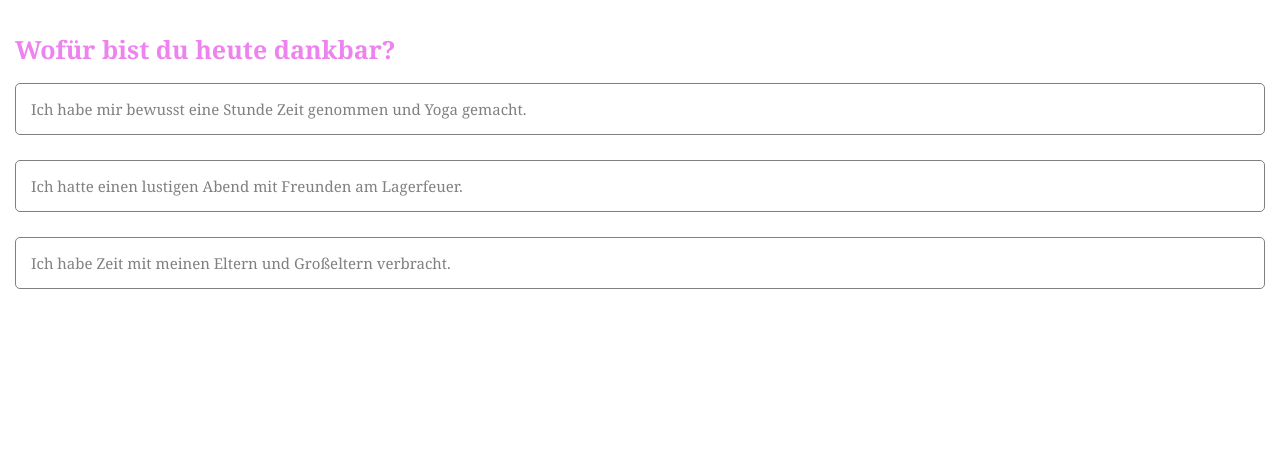
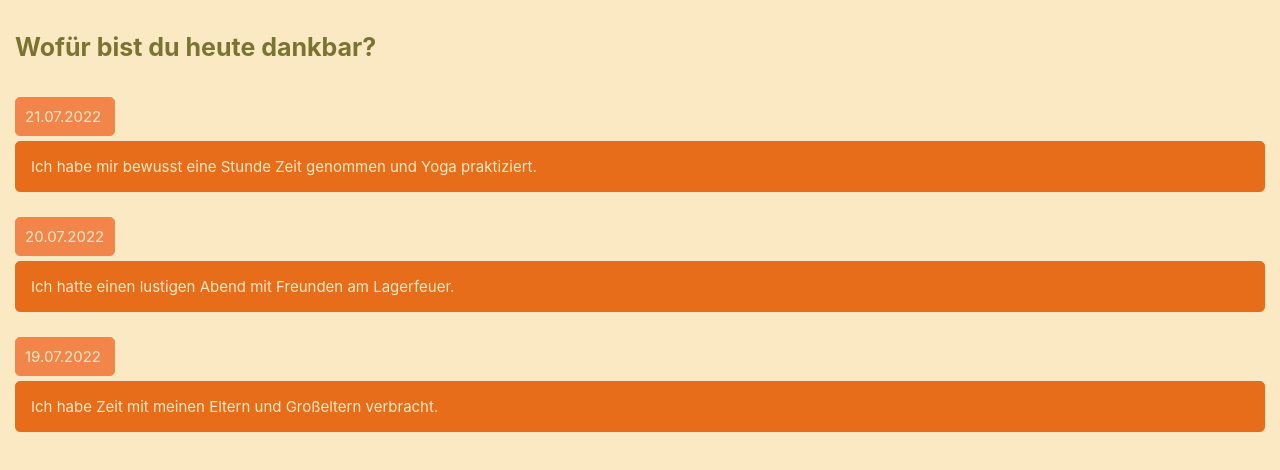
Before and after one commit to yvonneadam/capstone-project, a React (Create React App) app: page / in a window 1280 px wide. Shown: the top 470 px of the page. Built offline with nearby package versions, Linux system fonts and the light colour scheme.

Commit message:
dayentries and date

```diff
--- a/src/App.js
+++ b/src/App.js
@@ -1,35 +1,43 @@
-import styled, {css} from 'styled-components';
+import styled from 'styled-components';
+import Dayentry from './components/Dayentry';
 
 const StyledPage = styled.div`
   padding: 15px;
 `;
 
 const StyledHeading = styled.h1`
-  color: violet;
-  font-family: Cambria, Cochin, Georgia, Times, 'Times New Roman', serif;
+  color: #797431;
+  font-family: -apple-system, BlinkMacSystemFont, 'Segoe UI', Roboto, Oxygen, Ubuntu, Cantarell, 'Open Sans',
+    'Helvetica Neue', sans-serif;
   font-size: 25px;
-`;
-
-const StyledBox = styled.div`
-  border: solid 1px;
-  border-color: grey;
-  border-radius: 5px;
-  padding: 15px;
-  margin-bottom: 25px;
-  color: grey;
-  font-family: Georgia, 'Times New Roman', Times, serif;
-  font-size: 15px;
+  margin-bottom: 35px;
 `;
 
 export default function App() {
+  const dayEntries = [
+    {
+      text: 'Ich habe mir bewusst eine Stunde Zeit genommen und Yoga praktiziert.',
+      date: '21.07.2022',
+    },
+    {
+      text: 'Ich hatte einen lustigen Abend mit Freunden am Lagerfeuer.',
+      date: '20.07.2022',
+    },
+    {
+      text: 'Ich habe Zeit mit meinen Eltern und Großeltern verbracht.',
+      date: '19.07.2022',
+    },
+  ];
+
   return (
     <div>
       <StyledPage>
         <StyledHeading>Wofür bist du heute dankbar?</StyledHeading>
+
         <div>
-          <StyledBox>Ich habe mir bewusst eine Stunde Zeit genommen und Yoga gemacht.</StyledBox>
-          <StyledBox>Ich hatte einen lustigen Abend mit Freunden am Lagerfeuer.</StyledBox>
-          <StyledBox>Ich habe Zeit mit meinen Eltern und Großeltern verbracht.</StyledBox>
+          {dayEntries.map((object, index) => (
+            <Dayentry key={index} text={object.text} datum={object.date} />
+          ))}
         </div>
       </StyledPage>
     </div>
--- a/src/GlobalStyles.js
+++ b/src/GlobalStyles.js
@@ -6,6 +6,7 @@ const styled = {createGlobalStyle};
 export default styled.createGlobalStyle`
   * {
     box-sizing: border-box;
+    background-color: #fae9c3;
   }
 
   body {
--- /dev/null
+++ b/src/components/Dayentry.js
@@ -0,0 +1,39 @@
+import styled from 'styled-components';
+
+const StyledDatum = styled.div`
+  border: solid 1px;
+  width: 100px;
+  background-color: #f28549;
+  border-color: #f28549;
+  border-radius: 5px;
+  padding: 9px;
+  margin-bottom: 5px;
+  color: #fae9c3;
+  font-family: -apple-system, BlinkMacSystemFont, 'Segoe UI', Roboto, Oxygen, Ubuntu, Cantarell, 'Open Sans',
+    'Helvetica Neue', sans-serif;
+  font-size: 15px;
+`;
+
+const StyledBox = styled.div`
+  border: solid 1px;
+  border-color: #e86d1b;
+  background-color: #e86d1b;
+  border-radius: 5px;
+  padding: 15px;
+  margin-bottom: 25px;
+  color: #fae9c3;
+  font-family: -apple-system, BlinkMacSystemFont, 'Segoe UI', Roboto, Oxygen, Ubuntu, Cantarell, 'Open Sans',
+    'Helvetica Neue', sans-serif;
+  font-size: 15px;
+`;
+
+const Dayentry = props => {
+  return (
+    <>
+      <StyledDatum>{props.datum}</StyledDatum>
+      <StyledBox>{props.text}</StyledBox>
+    </>
+  );
+};
+
+export default Dayentry;
```
